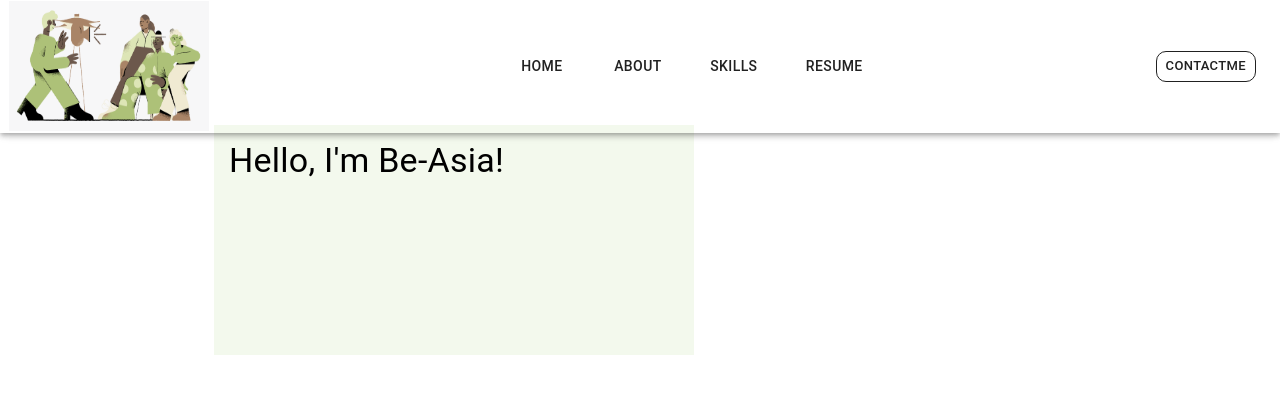
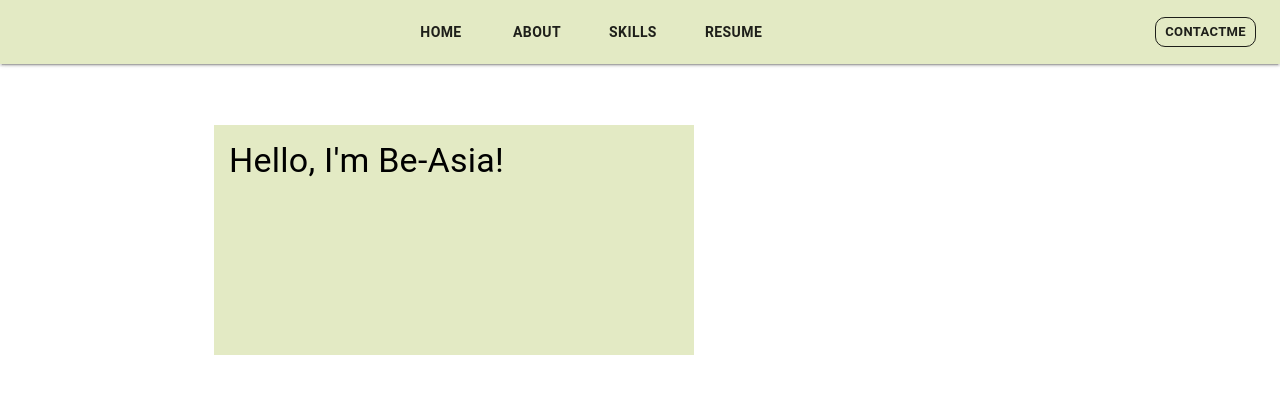
Before and after one commit to amerigirl/website, a React (Create React App) app: page / in a window 1280 px wide. Shown: the top 394 px of the page. Built offline with nearby package versions, Linux system fonts and the light colour scheme.

Commit message:
adjusting color palette themes

```diff
--- a/public/index.html
+++ b/public/index.html
@@ -24,7 +24,7 @@
       work correctly both with client-side routing and a non-root public URL.
       Learn how to configure a non-root public URL by running `npm run build`.
     -->
-    <title>React App</title>
+    <title>Be-Asia McKerracher</title>
   </head>
   <body>
     <noscript>You need to enable JavaScript to run this app.</noscript>
--- a/src/App.js
+++ b/src/App.js
@@ -2,14 +2,14 @@ import "./App.css";
 import React from "react";
 import Navbar from "./Components/Navbar";
 import { createTheme, ThemeProvider } from "@mui/material/styles";
-import { lightGreen } from "@mui/material/colors";
+import { teal } from "@mui/material/colors";
 import AboutMe from "./Components/AboutMe";
 
 
 const theme = createTheme({
   palette: {
     primary: {
-      main: lightGreen[50],
+      main: "#dde5b6",
     },
   },
   components: {
--- a/src/Components/Navbar.jsx
+++ b/src/Components/Navbar.jsx
@@ -11,34 +11,46 @@ import SentimentSatisfiedAltIcon from "@mui/icons-material/SentimentSatisfiedAlt
 
 const Navbar = () => {
   return (
-    <AppBar sx={{backgroundColor: 'transparent'}}>
-      <Toolbar sx={{height: '4.5rem', padding: '1.9rem'}}>
-        <Box
-        component="img"
-        sx={{
-            height: '130px',
-            width: '200px',
+    <AppBar sx={{ backgroundColor: "primary.light", boxShadow: 2 }}>
+      <Toolbar sx={{ height: "1rem" }}>
+        {/* <Box
+          component="img"
+          sx={{
+            height: "110px",
+            width: "210px",
             marginRight: 2,
-            marginLeft: '-15px',
-
-        }}
-        alt="Logo"
-        src="../../logo.png"
-        />
-
+            marginLeft: "-15px",
+            borderRadius: "5px",
+          }}
+          alt="Logo"
+          src="../../logo.png"
+        /> */}
 
         <Stack
           direction="row"
           spacing={4}
-          sx={{ justifyContent: "center", width: "90%" }}
+          sx={{ justifyContent: "center", width: "100%" }}
         >
-          <Button color="inherit">Home</Button>
-          <Button color="inherit">About</Button>
-          <Button color="inherit">Skills</Button>
-          <Button color="inherit">Resume</Button>
+          <Button color="inherit" sx={{ fontWeight: "bold" }}>
+            Home
+          </Button>
+          <Button color="inherit" sx={{ fontWeight: "bold" }}>
+            About
+          </Button>
+          <Button color="inherit" sx={{ fontWeight: "bold" }}>
+            Skills
+          </Button>
+          <Button color="inherit" sx={{ fontWeight: "bold" }}>
+            Resume
+          </Button>
         </Stack>
         <Stack direction="row" sx={{ justifyContent: "right" }}>
-          <Button color="inherit" variant="outlined" size="small">
+          <Button
+            color="inherit"
+            variant="outlined"
+            size="small"
+            sx={{ fontWeight: "bold" }}
+          >
             Contactme
           </Button>
         </Stack>
```
